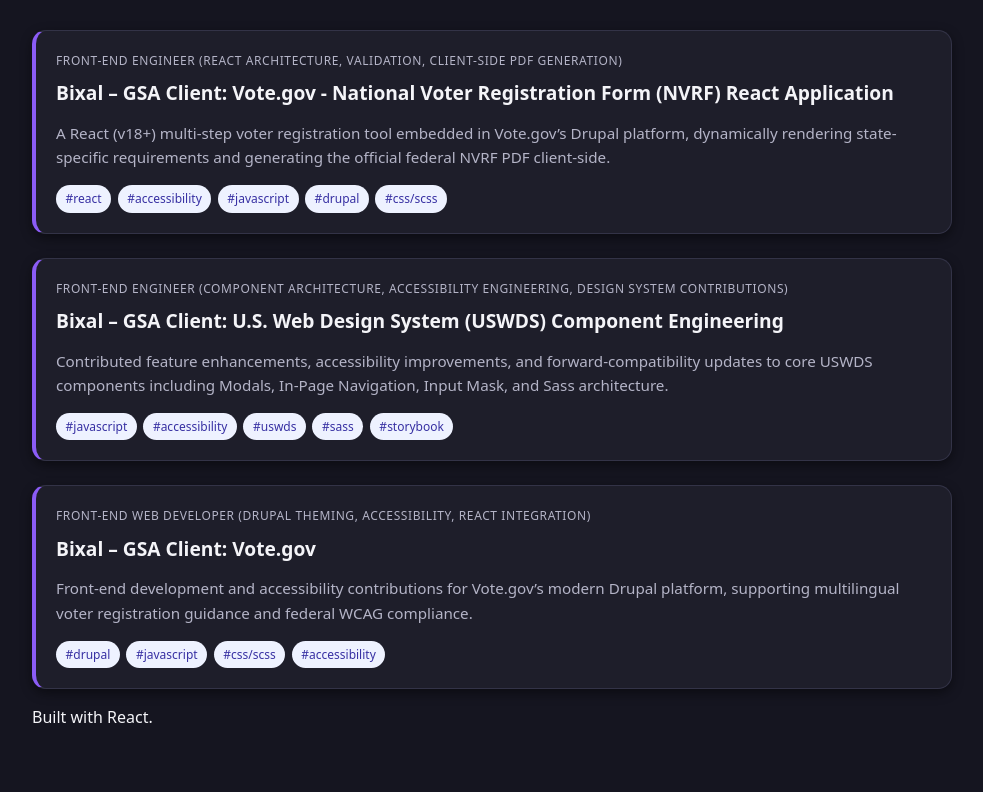
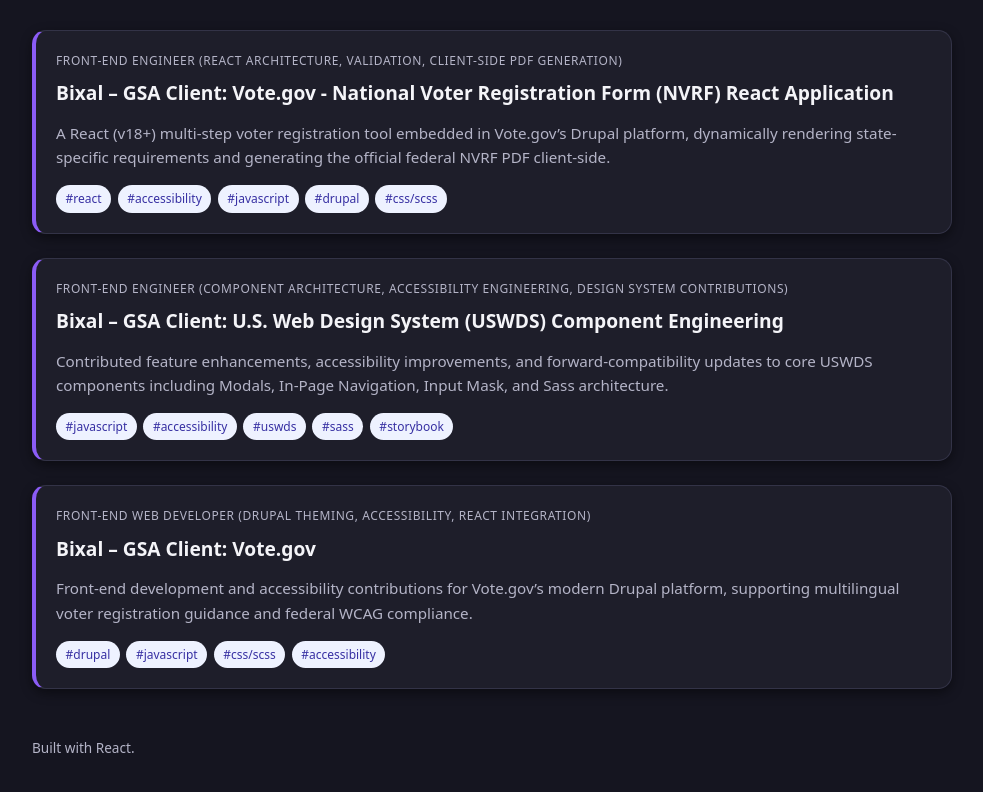
Before and after one commit to mandylloyd/portfolio, a React (Vite) app: page / in a window 1280 px wide. Shown: the part 473-1265 px from the top of the page, without its empty margins (148-1131 px from the left). Built offline with nearby package versions, Linux system fonts and the light colour scheme.

Commit message:
style project pages and footer with design tokens

```diff
--- a/src/App.css
+++ b/src/App.css
@@ -232,7 +232,6 @@
   border-radius: 999px;
 }
 
-
 /* Modal */
 
 .modal-backdrop {
@@ -294,3 +293,28 @@
 .view-full-project-button:hover {
   background: var(--accent-hover);
 }
+
+/* Full project page */
+
+.back-button {
+  margin-top: 1.5rem;
+  padding: 0.6rem 1rem;
+  border-radius: var(--radius-sm);
+  border: none;
+  background: var(--accent);
+  color: white;
+  cursor: pointer;
+  font-weight: 600;
+}
+
+.back-button:hover {
+  background: var(--accent-hover);
+}
+
+/* Footer */
+
+.footer-note {
+  margin-top: 3rem;
+  font-size: 0.85rem;
+  color: var(--text-secondary);
+}
```
